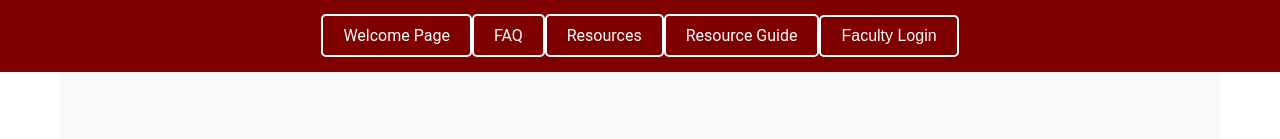
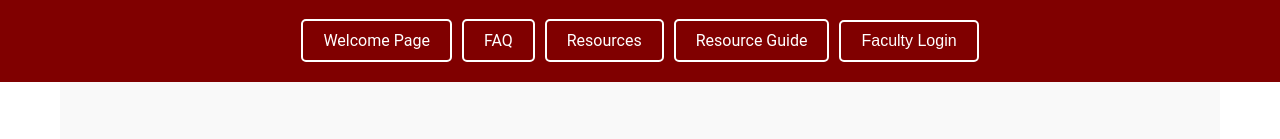
Before and after one commit to haynes418/TruencyTwo, a React (Create React App) app in the folder react-proj/: page / in a window 1280 px wide. Shown: the top 139 px of the page. Built offline with nearby package versions, Linux system fonts and the light colour scheme.

Commit message:
Small UI update

```diff
--- a/react-proj/src/App.css
+++ b/react-proj/src/App.css
@@ -46,6 +46,7 @@ body {
   transition: 0.3s;
   text-align: center;
   white-space: nowrap;
+  margin: 5px;
 }
 
 .nav-link:hover {
--- a/react-proj/src/App.js
+++ b/react-proj/src/App.js
@@ -149,7 +149,7 @@ const App = () => {
                 <Link to="/" className="nav-link">Welcome Page</Link>
                 <Link to="/faq" className="nav-link">FAQ</Link>
                 <Link to="/resources" className="nav-link">Resources</Link>
-                <Link to="/chat" className="nav-link">Chat</Link>
+                <Link to="/chat" className="nav-link">Resource Guide</Link>
                 <Link to="/fileupload" className="nav-link">File Upload</Link>
                 <button onClick={() => setIsAuthenticated(false)} className="nav-link">Logout</button>
               </>
```
